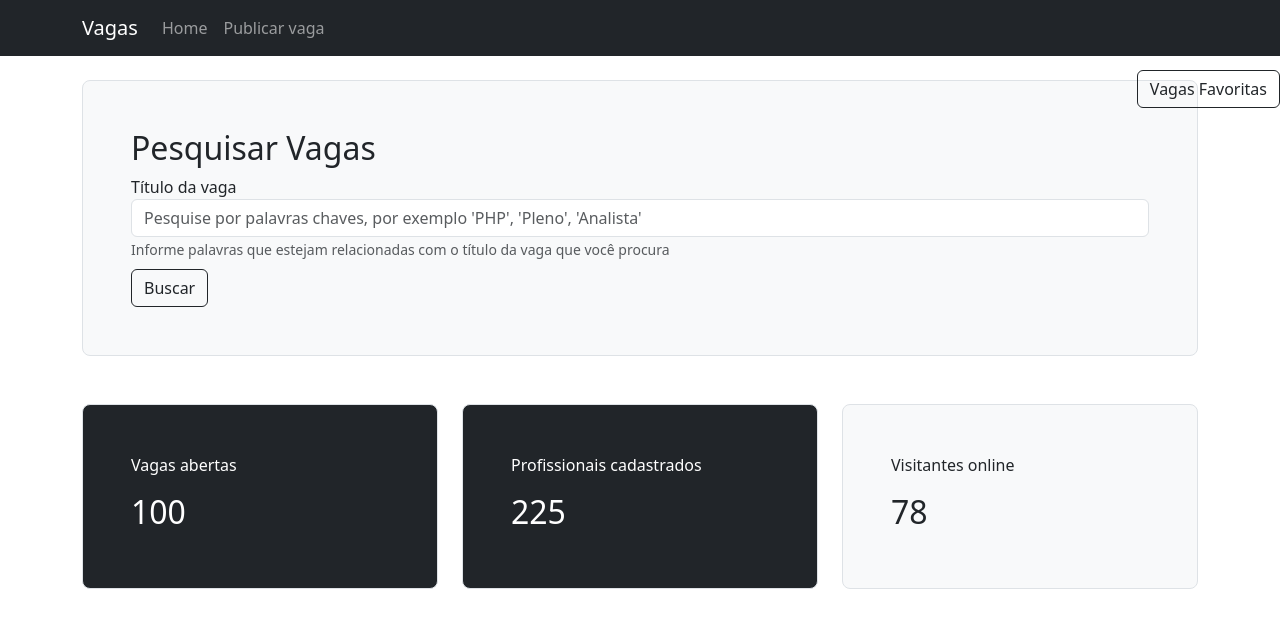
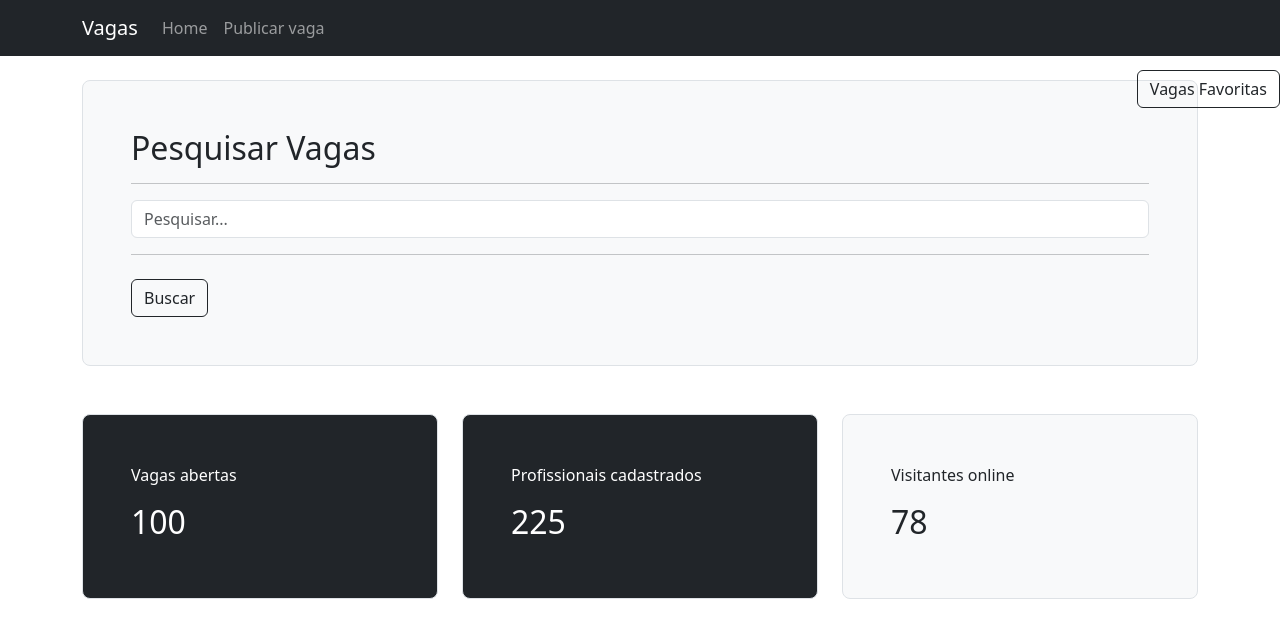
Before and after one commit to danillohss/vue-vacancies, a Vue app: page / in a window 1280 px wide. Shown: the top 638 px of the page. Built offline with nearby package versions, Linux system fonts and the light colour scheme.

Commit message:
correções

```diff
--- a/src/components/comuns/PesquisarVaga.vue
+++ b/src/components/comuns/PesquisarVaga.vue
@@ -1,12 +1,12 @@
 <template>
     <div class="h-100 p-5 bg-light border rounded-3">
         <h2>Pesquisar Vagas</h2>
+        <hr>
         <div class="row">
         <div class="col">
             <div class="form-group">
-            <label>Título da vaga</label>
-            <input type="text" class="form-control" placeholder="Pesquise por palavras chaves, por exemplo 'PHP', 'Pleno', 'Analista'" v-model="titulo">
-            <small class="form-text text-muted">Informe palavras que estejam relacionadas com o título da vaga que você procura</small>
+            <input type="text" class="form-control" placeholder="Pesquisar..." v-model="titulo">
+            <hr>
             </div>
         </div>
         </div>
```
